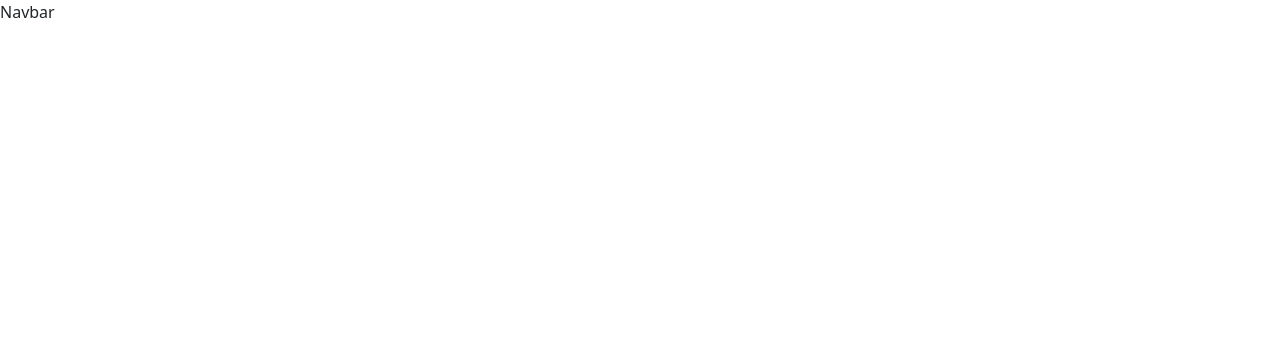
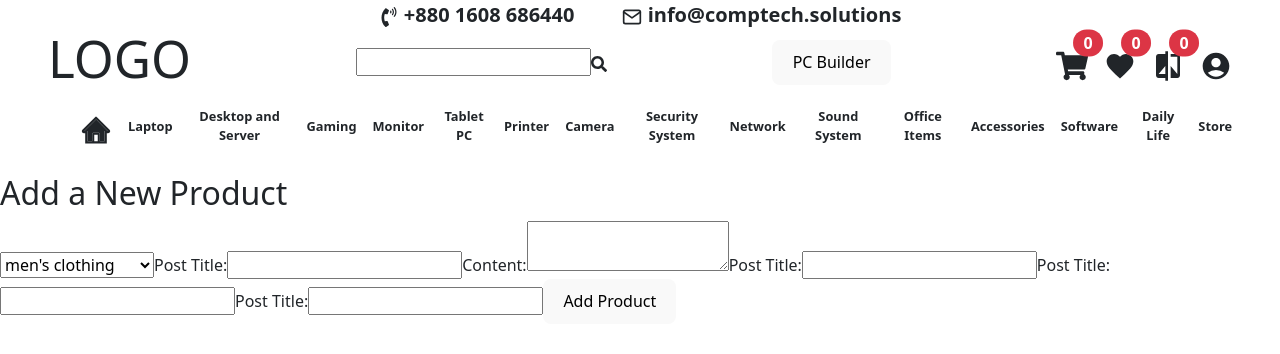
Before and after one commit to Mahadi-Hasan-Sopon/ecommerce-website, a React (Vite) app: page /addProduct in a window 1280 px wide. Before the commit this address had no page. Shown: the top 354 px of the page. Built offline with nearby package versions, Linux system fonts and the light colour scheme.

Commit message:
added navbar and header section

```diff
--- a/package.json
+++ b/package.json
@@ -14,6 +14,7 @@
     "bootstrap": "^5.3.0",
     "react": "^18.2.0",
     "react-dom": "^18.2.0",
+    "react-icons": "^4.10.1",
     "react-redux": "^8.1.1",
     "react-router-dom": "^6.14.1"
   },
--- a/src/App.jsx
+++ b/src/App.jsx
@@ -1,9 +1,10 @@
-import { BrowserRouter as Router, Routes, Route } from 'react-router-dom';
+import { BrowserRouter as Router, Routes, Route } from "react-router-dom";
 
-import Navbar from './components/Navbar';
-import ProductsList from './components/features/products/ProductsList';
+import Navbar from "./components/Navbar";
+import ProductsList from "./components/features/products/ProductsList";
+import AddProduct from "./components/features/products/addProduct";
 
-import './App.css';
+import "./App.css";
 
 function App() {
   return (
@@ -11,9 +12,8 @@ function App() {
       <Navbar />
       <div className="App">
         <Routes>
-                    {/* <Route exact path="/" element={<FetchAPI />} /> */}
-                    <Route exact path='/' element={<ProductsList/>} />
-                    {/* <Route exact path="/posts/:postId" component={SinglePostPage} /> */}
+          <Route exact path="/" element={<ProductsList />} />
+          <Route exact path="/addProduct" element={<AddProduct />} />
         </Routes>
       </div>
     </Router>
--- a/src/components/Navbar.jsx
+++ b/src/components/Navbar.jsx
@@ -1,4 +1,137 @@
+import { FaPhoneVolume } from "react-icons/fa";
+import { FiMail } from "react-icons/fi";
+import { FaSearch } from "react-icons/fa";
+import { FaShoppingCart } from "react-icons/fa";
+import { MdFavorite } from "react-icons/md";
+import { MdCompare } from "react-icons/md";
+import { MdAccountCircle } from "react-icons/md";
+import { AiTwotoneHome } from "react-icons/ai";
+
+import "./navbar.css";
+
 function Navbar() {
-    return <div>Navbar</div>;
+  return (
+    <header>
+      <div className="contact-info d-flex justify-content-center gap-5 fw-bold fs-5 align-items-center">
+        <div className="phone">
+          <span className="icon">
+            <FaPhoneVolume />
+          </span>
+          <span className="number"> +880 1608 686440</span>
+        </div>
+        <div className="email">
+          <span className="icon">
+            <FiMail />
+          </span>
+          <span className="number"> info@comptech.solutions</span>
+        </div>
+      </div>
+      <div className="d-none head container-fluid px-5 d-lg-flex justify-content-between align-items-center">
+        <div className="logo">
+          <h1>LOGO</h1>
+        </div>
+        <div className="search">
+          <input type="search" name="search" id="search" />
+          <FaSearch />
+        </div>
+        <div className="pc-builder">
+          <button type="button">PC Builder</button>
+        </div>
+        <div className="cart-fav-compare-account d-flex gap-3">
+          <div className="cart" title="Shopping Cart position-relative">
+            <div className="cart-icon fs-2">
+              <FaShoppingCart />
+              <span className="translate-middle badge rounded-pill bg-danger fs-6">
+                0
+              </span>
+            </div>
+          </div>
+          <div className="favorite">
+            <div className="fav-icon fs-2">
+              <MdFavorite />
+              <span className="translate-middle badge rounded-pill bg-danger fs-6">
+                0
+              </span>
+            </div>
+          </div>
+          <div className="compare">
+            <div className="compare-icon fs-2">
+              <MdCompare />
+              <span className="translate-middle badge rounded-pill bg-danger fs-6">
+                0
+              </span>
+            </div>
+          </div>
+          <div className="compare">
+            <div className="compare-icon fs-2">
+              <MdAccountCircle />
+            </div>
+          </div>
+        </div>
+      </div>
+      <nav className="navbar">
+        <div className="container-fluid d-flex gap-3 px-5">
+          <div className="collapse-item container-fluid">
+            <div className="collapse-btn d-flex justify-content-center align-items-center">
+              <button className="navbar-toggler">
+                <span className="navbar-toggler-icon"></span>
+              </button>
+            </div>
+            <div className="logo d-flex justify-content-center align-items-center">
+              <h1>LOGO</h1>
+            </div>
+            <div className="search-fav-cart d-flex justify-content-center align-items-center gap-3 text-center">
+              <div className="search fs-2">
+                <FaSearch />
+              </div>
+              <div className="favorite text-center">
+                <div className="fav-icon fs-2">
+                  <MdFavorite />
+                  <span className="translate-middle badge rounded-pill bg-danger fs-6">
+                    0
+                  </span>
+                </div>
+              </div>
+              <div
+                className="cart"
+                title="Shopping Cart position-relative text-center"
+              >
+                <div className="cart-icon fs-2">
+                  <FaShoppingCart />
+                  <span className="translate-middle badge rounded-pill bg-danger fs-6">
+                    0
+                  </span>
+                </div>
+              </div>
+            </div>
+          </div>
+          <div className="nav-container">
+            <ul className="nav-ul">
+              <li className="nav-icon" href="#">
+                <div className="home-icon fs-2">
+                  <AiTwotoneHome />
+                </div>
+              </li>
+              <li>Laptop</li>
+              <li>Desktop and Server</li>
+              <li>Gaming</li>
+              <li>Monitor</li>
+              <li>Tablet PC</li>
+              <li>Printer</li>
+              <li>Camera</li>
+              <li>Security System</li>
+              <li>Network</li>
+              <li>Sound System</li>
+              <li>Office Items</li>
+              <li>Accessories</li>
+              <li>Software</li>
+              <li>Daily Life</li>
+              <li>Store</li>
+            </ul>
+          </div>
+        </div>
+      </nav>
+    </header>
+  );
 }
 export default Navbar;
--- a/src/components/features/products/addProduct.jsx
+++ b/src/components/features/products/addProduct.jsx
@@ -1,48 +1,80 @@
-import { useState } from 'react';
+import { useState } from "react";
 
-import { useDispatch } from 'react-redux';
-import { productAdded } from './productsSlice';
+import { useDispatch } from "react-redux";
+import { productAdded } from "./productsSlice";
 
 const AddProduct = () => {
-    const [title, setTitle] = useState('');
-    const [description, setDescription] = useState('');
+  const [title, setTitle] = useState("");
+  const [description, setDescription] = useState("");
+  const [price, setPrice] = useState("");
+  const [image, setImage] = useState("");
+  const [rating, setRating] = useState("");
 
   const dispatch = useDispatch();
 
   const onTitleChanged = (e) => setTitle(e.target.value);
   const onDescriptionChanged = (e) => setDescription(e.target.value);
+  const onPriceChanged = (e) => setPrice(e.target.value);
+  const onImageChanged = (e) => setImage(e.target.value);
+  const onRatingChanged = (e) => setRating(e.target.value);
 
   const onSaveProductClicked = () => {
-        if (!title && !description) return alert('Enter Products details');
+    if (!title && !description && !price)
+      return alert("Enter Products details");
     //category, title, description, price, image, rating
-        dispatch(productAdded(title, description));
-        setTitle('');
-        setDescription('');
+    dispatch(productAdded(title, description, price, image, rating));
+    setTitle("");
+    setDescription("");
+    setPrice("");
   };
   return (
     <section>
-            <h2>Add a New Post</h2>
+      <h2>Add a New Product</h2>
       <form>
         <select name="category" id="category">
           <option value="men's clothing">men's clothing</option>
-                    <option value="jewelery">jewelery</option>
+          <option value="women's clothing">women's clothing</option>
+          <option value="jewelry">jewelry</option>
           <option value="electronics">electronics</option>
-                    <option value="women's clothing">women's clothing</option>
         </select>
-                <label htmlFor="postTitle">Post Title:</label>
+        <label htmlFor="title">Post Title:</label>
         <input
           type="text"
-                    id="postTitle"
-                    name="postTitle"
+          id="title"
+          name="title"
           value={title}
           onChange={onTitleChanged}
         />
-                <label htmlFor="postContent">Content:</label>
+        <label htmlFor="description">Content:</label>
         <textarea
-                    id="postContent"
-                    name="postContent"
+          id="description"
+          name="description"
           value={description}
           onChange={onDescriptionChanged}
+        />
+        <label htmlFor="price">Post Title:</label>
+        <input
+          type="text"
+          id="price"
+          name="price"
+          value={price}
+          onChange={onPriceChanged}
+        />
+        <label htmlFor="image">Post Title:</label>
+        <input
+          type="text"
+          id="image"
+          name="image"
+          value={image}
+          onChange={onImageChanged}
+        />
+        <label htmlFor="rating">Post Title:</label>
+        <input
+          type="text"
+          id="rating"
+          name="rating"
+          value={rating}
+          onChange={onRatingChanged}
         />
         <button type="button" onClick={onSaveProductClicked}>
           Add Product
--- /dev/null
+++ b/src/components/navbar.css
@@ -0,0 +1,65 @@
+nav .nav-ul > li {
+  font-size: 1vw;
+  font-weight: 700;
+  text-align: center;
+}
+
+.cart-icon,
+.fav-icon,
+.compare-icon {
+  position: relative;
+}
+
+.cart-icon span,
+.fav-icon span,
+.compare-icon span {
+  position: absolute;
+  top: 5px;
+}
+
+.search-fav-cart .search {
+  background: none;
+  color: black;
+}
+
+.collapse-item {
+  display: none;
+}
+
+/* d-flex justify-content-center align-items-center gap-3 */
+.nav-container > .nav-ul {
+  list-style-type: none;
+  display: flex;
+  justify-content: center;
+  align-items: center;
+  gap: 1rem;
+}
+
+@media screen and (max-width: 991px) {
+  /* d-flex justify-content-between */
+  .collapse-item {
+    display: flex;
+    justify-content: space-between;
+  }
+  .nav-container {
+    display: block;
+    width: 70%;
+  }
+  .nav-container .nav-ul {
+    display: flex;
+    flex-direction: column;
+    align-items: flex-start;
+    justify-content: center;
+    background-color: #000;
+    padding: 0;
+  }
+
+  .nav-container .nav-ul li {
+    padding: 0 1rem 0.8rem;
+    border-bottom: 1px solid #464646;
+    color: #f2f2f2;
+    width: 100%;
+    text-align: left;
+    font-size: 12px;
+  }
+}
```
Also changed, not shown: src/components/features/products/initialState.js (+69 -63 lines), src/components/features/products/addProduct.css (added), 1 other file (tests, documents, lock files or other folders). Lines whose indentation alone changed are shown as unchanged.
